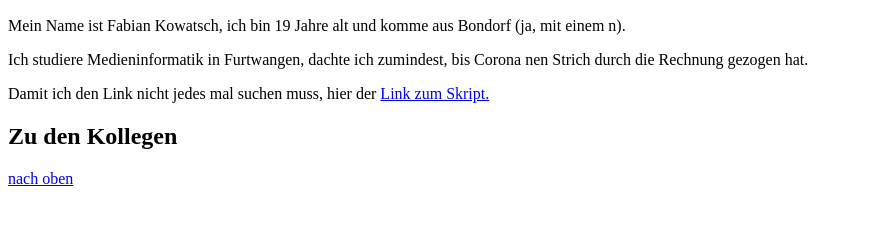
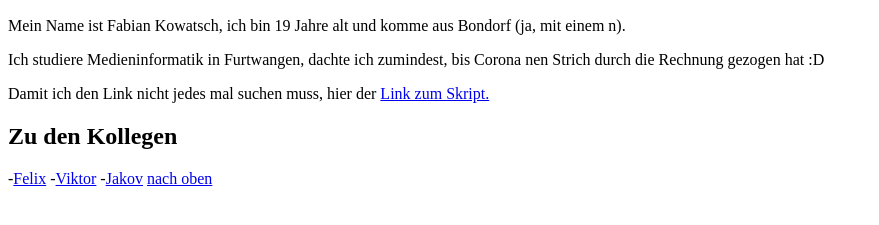
Before and after one commit to FabianKowatsch/GIS-SoSe-2020, a plain HTML site: page Aufgabe01/index.html in a window 1280 px wide. Shown: the part 359-584 px from the top of the page, without its empty margins (0-879 px from the left). Drawn offline with Linux system fonts and the light colour scheme.

Commit message:
Links hinzugefügt

```diff
--- a/Aufgabe01/index.html
+++ b/Aufgabe01/index.html
@@ -12,9 +12,12 @@
 <p>Mein Name ist Fabian Kowatsch, ich bin 19 Jahre alt
     und komme aus Bondorf (ja, mit einem n).</p>
     <p>Ich studiere Medieninformatik in Furtwangen, dachte ich zumindest,
-         bis Corona nen Strich durch die Rechnung gezogen hat.</p>
+         bis Corona nen Strich durch die Rechnung gezogen hat :D</p>
 <p>Damit ich den Link nicht jedes mal suchen muss, hier der <a href="https://hs-furtwangen.github.io/GIS-SoSe-2020/">Link zum Skript.</a></p>
 <h2>Zu den Kollegen</h2>
-<p><a href="#oben">nach oben</a></p>
+<p>-<a href="https://felixiltgen.github.io/GIS_2020/Aufgabe_01/index.html#1">Felix</a>
+    -<a href="https://vido-bit.github.io/GIS_01/Aufgabe01/index.html">Viktor</a>
+    -<a href="https://jakovgudelj10.github.io/GIS-SoSe-2020/Aufgabe_01/">Jakov</a>
+    <a href="#oben">nach oben</a></p>
 </body>
 </html>
```
